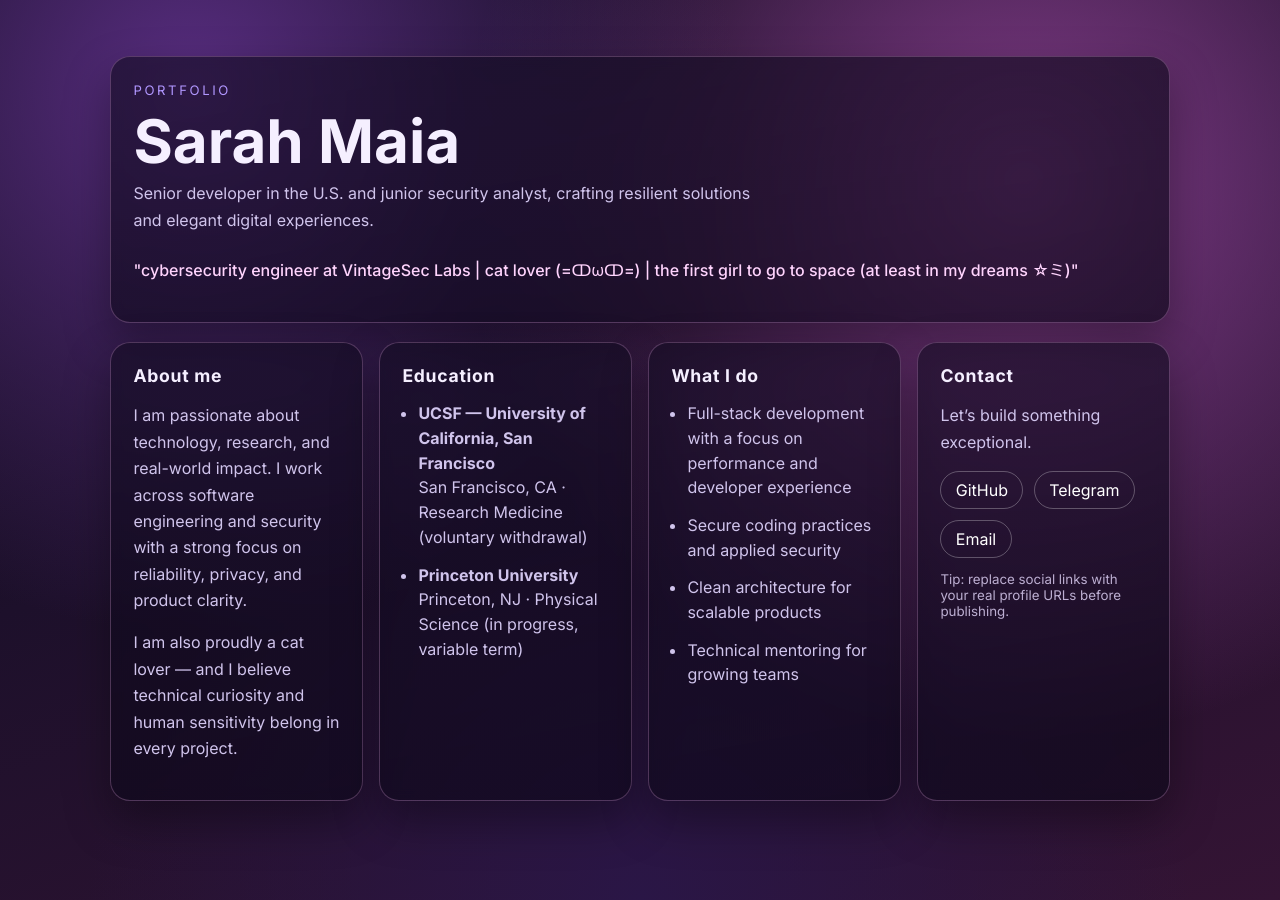
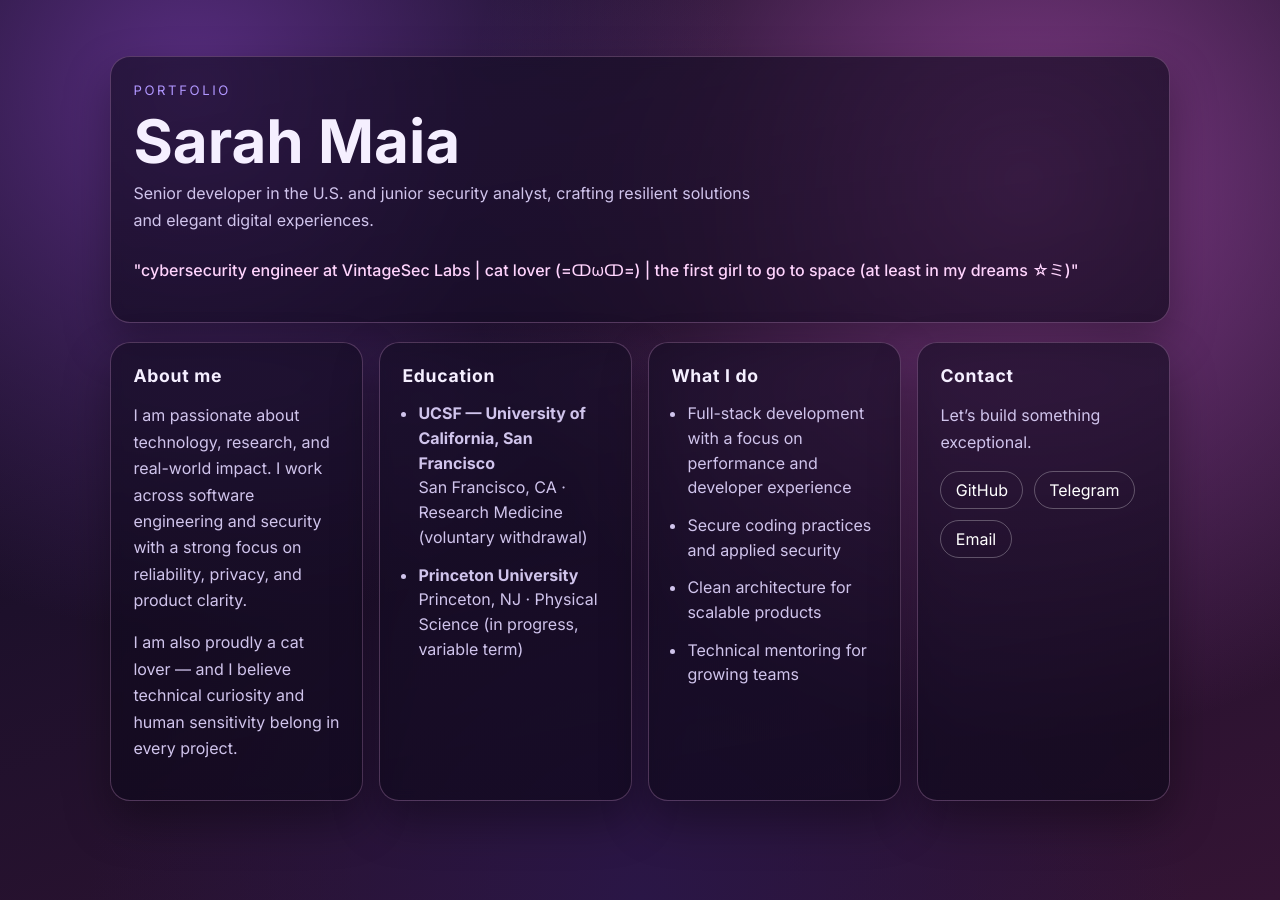
Before and after one commit to sarahsec/www, a Jekyll site: the page built from index.md, in a window 1280 px wide. Built offline with Jekyll 4.4.1, drawn with Linux system fonts in a browser that asks for light colours.

Commit message:
Update index.md

```diff
--- a/index.md
+++ b/index.md
@@ -49,7 +49,6 @@ title: Sarah Maia | Senior Developer & Cybersecurity Engineer
         {% endfor %}
         <a href="mailto:{{ site.data.profile.email }}">Email</a>
       </div>
-      <small>Tip: replace social links with your real profile URLs before publishing.</small>
     </article>
   </section>
 </main>
```
